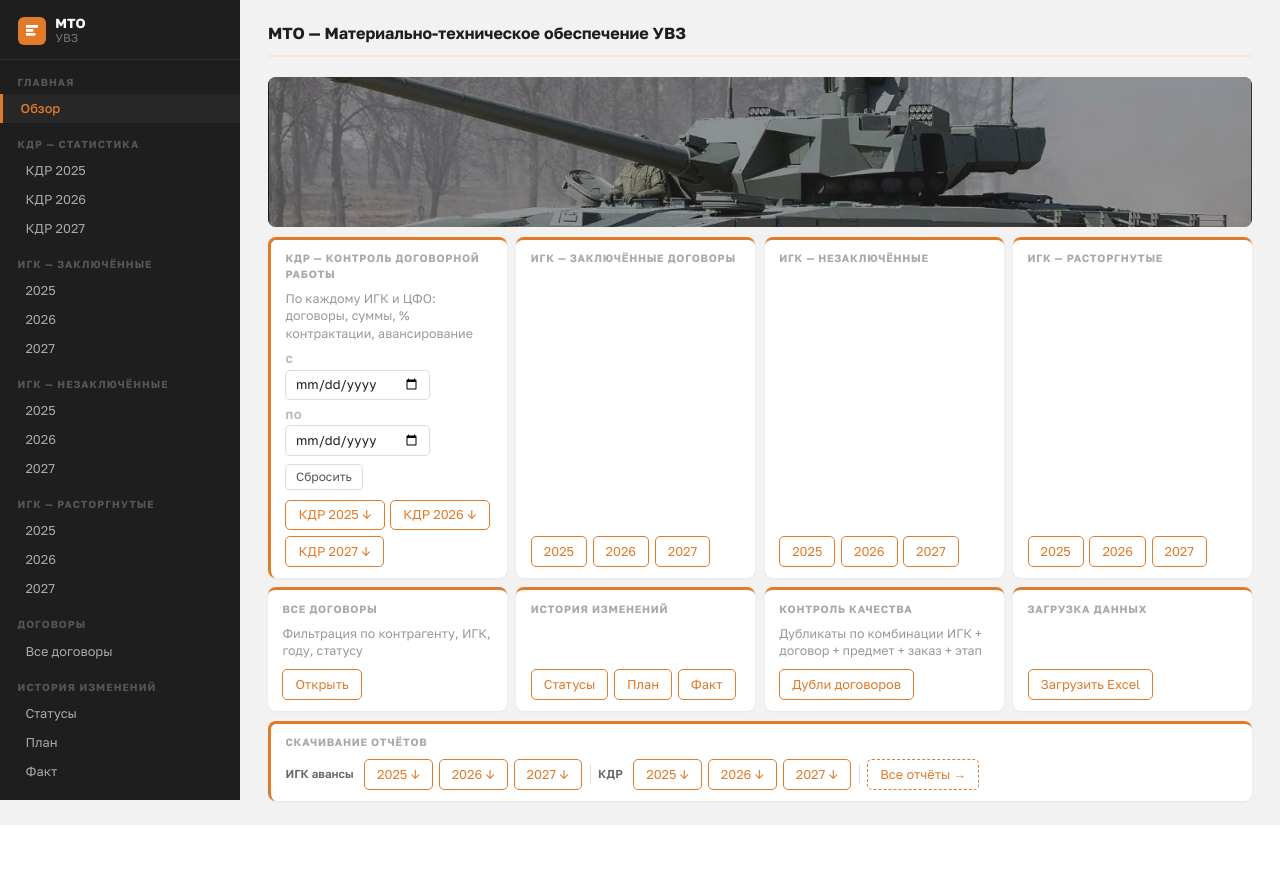
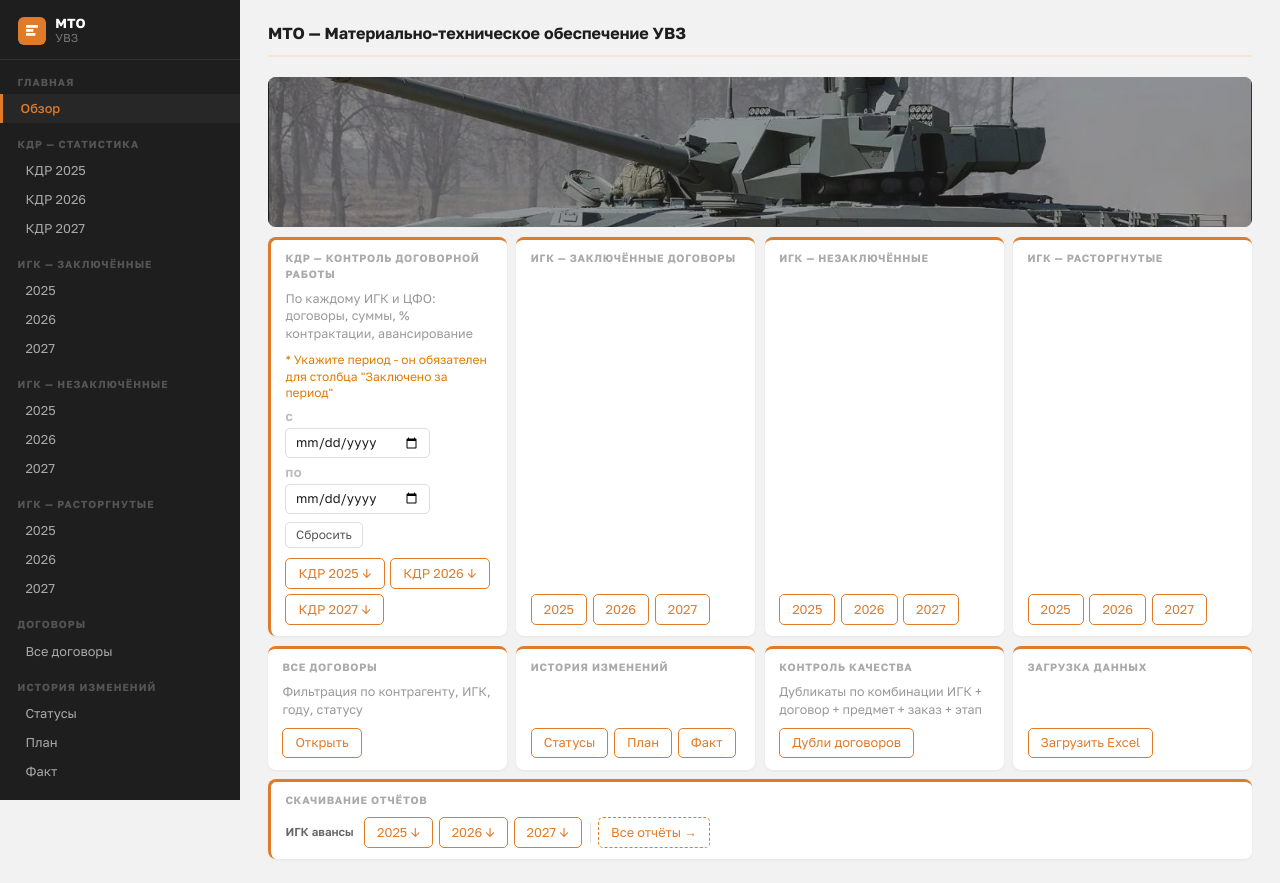
Before and after one commit to artinfly/supply_service, a Django app: page /reports/ in a window 1280 px wide. Before the commit the page ends 825 px from the top, so only its background shows below. Run offline with Django 5.2, Linux system fonts and the light colour scheme; the visitor is signed in with stand-in values (Sample User, id 1); parts of the project's set-up code (start-up, migrations or seed data) failed here and were passed over; some libraries are stand-ins or nearby versions.

Commit message:
feat: исправления разметки

```diff
--- a/reports/templates/reports/export.html
+++ b/reports/templates/reports/export.html
@@ -128,8 +128,8 @@ function clearKdrDates() {
 function downloadKDR(year) {
     const start = document.getElementById('kdr-start').value;
     const end = document.getElementById('kdr-end').value;
-    if ((start && !end) || (!start && end)) {
-        alert('Укажите обе даты или оставьте оба поля пустыми');
+    if (!start || !end) {
+        alert('Для формирования КДР необходимо выбрать обе даты периода');
         return;
     }
     let url = `/reports/export/kdr/${year}/`;
--- a/reports/templates/reports/index.html
+++ b/reports/templates/reports/index.html
@@ -16,6 +16,9 @@
     <div class="idx-card idx-card-accent">
         <div class="idx-label">КДР — Контроль договорной работы</div>
         <div class="idx-desc">По каждому ИГК и ЦФО: договоры, суммы, % контрактации, авансирование</div>
+        <div class="idx-desc" style="color:#e07b00;font-size:0.75rem;margin-bottom:0.5rem">
+            * Укажите период - он обязателен для столбца "Заключено за период"
+        </div>
         <div class="idx-dates">
             <div class="idx-date-group">
                 <label class="idx-date-label">С</label>
@@ -105,11 +108,6 @@
             <a href="{% url 'export_advances' y|stringformat:'s' %}" class="idx-btn">{{ y }} ↓</a>
             {% endfor %}
             <span class="idx-sep"></span>
-            <span class="idx-group-label">КДР</span>
-            {% for y in years %}
-            <a href="{% url 'export_kdr' y|stringformat:'s' %}" class="idx-btn">{{ y }} ↓</a>
-            {% endfor %}
-            <span class="idx-sep"></span>
             <a href="{% url 'export_page' %}" class="idx-btn idx-btn-dashed">Все отчёты →</a>
         </div>
     </div>
@@ -122,8 +120,8 @@
 function downloadIdxKDR(year) {
     var start = document.getElementById('idx-kdr-start').value;
     var end = document.getElementById('idx-kdr-end').value;
-    if ((start && !end) || (!start && end)) {
-        alert('Укажите обе даты или оставьте оба поля пустыми');
+    if (!start || !end) {
+        alert('Для формирования КДР необходимо выбрать обе даты периода');
         return;
     }
     var url = '/reports/export/kdr/' + year + '/';
```
Also changed, not shown: reports/templates/reports/upload.html (+7 -1 lines).
